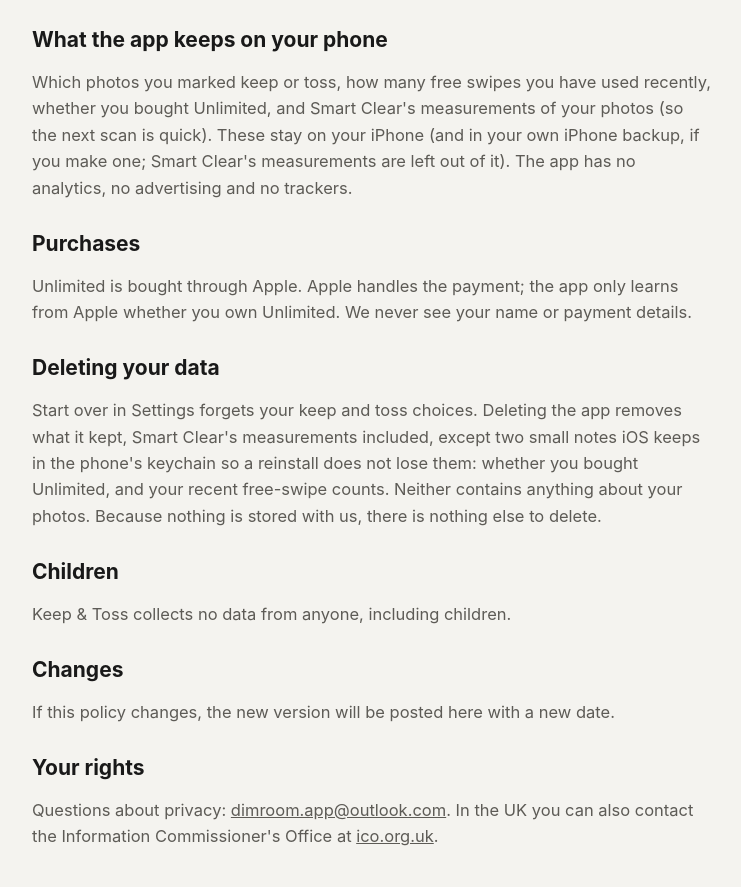
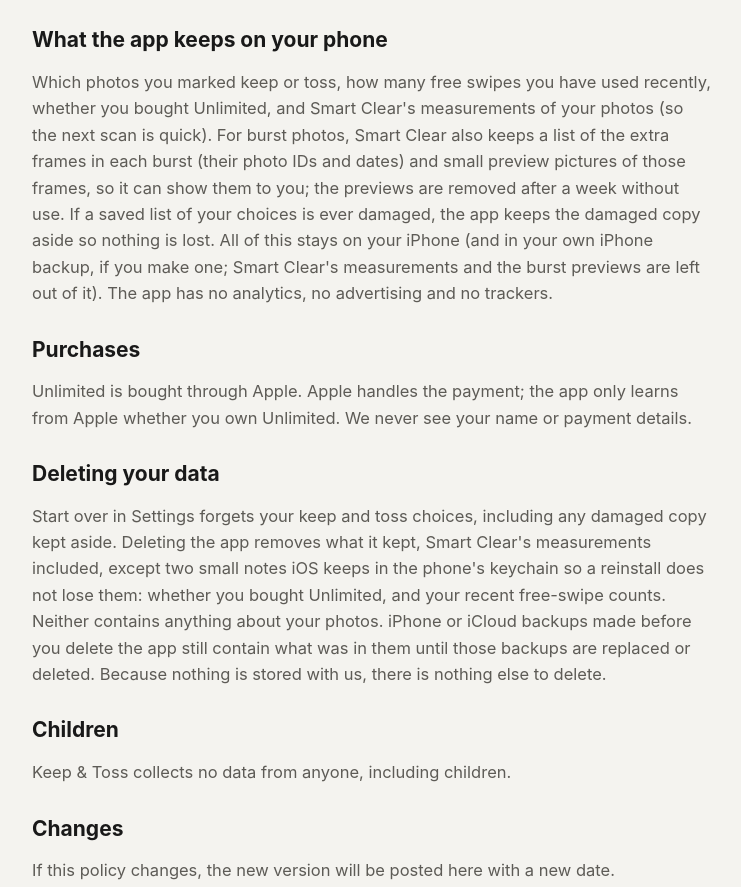
Before and after one commit to xApriCatex/keepandtoss, a plain HTML site: page privacy.html in a window 1280 px wide. Shown: the part 698-1585 px from the top of the page, without its empty margins (268-1009 px from the left). Drawn offline with Linux system fonts and the light colour scheme.

Commit message:
Auto-save 2026-11-16 00:48
Committed automatically at the end of a Claude Code turn.

```diff
--- a/privacy.html
+++ b/privacy.html
@@ -33,13 +33,13 @@ p, li { color: var(--soft); } .updated { font-size: 14px; }
   <p>The app reads your photo library on the phone, with your permission, to show you your photos, to delete the ones you choose, and, when you use Smart Clear, to find similar shots, copies, and blurry or dark photos. Smart Clear's checks run on your iPhone using Apple's own on-device tools: they measure how sharp and bright each photo is, compare photos with each other, and look at the quality of any faces in a set of similar shots to suggest the best one. They never recognise who anyone is. Photos are never uploaded or copied off the phone, and no person sees them. Deleting always goes through Apple's own confirmation and moves photos to Recently Deleted.</p>
 
   <h2>What the app keeps on your phone</h2>
-  <p>Which photos you marked keep or toss, how many free swipes you have used recently, whether you bought Unlimited, and Smart Clear's measurements of your photos (so the next scan is quick). These stay on your iPhone (and in your own iPhone backup, if you make one; Smart Clear's measurements are left out of it). The app has no analytics, no advertising and no trackers.</p>
+  <p>Which photos you marked keep or toss, how many free swipes you have used recently, whether you bought Unlimited, and Smart Clear's measurements of your photos (so the next scan is quick). For burst photos, Smart Clear also keeps a list of the extra frames in each burst (their photo IDs and dates) and small preview pictures of those frames, so it can show them to you; the previews are removed after a week without use. If a saved list of your choices is ever damaged, the app keeps the damaged copy aside so nothing is lost. All of this stays on your iPhone (and in your own iPhone backup, if you make one; Smart Clear's measurements and the burst previews are left out of it). The app has no analytics, no advertising and no trackers.</p>
 
   <h2>Purchases</h2>
   <p>Unlimited is bought through Apple. Apple handles the payment; the app only learns from Apple whether you own Unlimited. We never see your name or payment details.</p>
 
   <h2>Deleting your data</h2>
-  <p>Start over in Settings forgets your keep and toss choices. Deleting the app removes what it kept, Smart Clear's measurements included, except two small notes iOS keeps in the phone's keychain so a reinstall does not lose them: whether you bought Unlimited, and your recent free-swipe counts. Neither contains anything about your photos. Because nothing is stored with us, there is nothing else to delete.</p>
+  <p>Start over in Settings forgets your keep and toss choices, including any damaged copy kept aside. Deleting the app removes what it kept, Smart Clear's measurements included, except two small notes iOS keeps in the phone's keychain so a reinstall does not lose them: whether you bought Unlimited, and your recent free-swipe counts. Neither contains anything about your photos. iPhone or iCloud backups made before you delete the app still contain what was in them until those backups are replaced or deleted. Because nothing is stored with us, there is nothing else to delete.</p>
 
   <h2>Children</h2>
   <p>Keep &amp; Toss collects no data from anyone, including children.</p>
```
